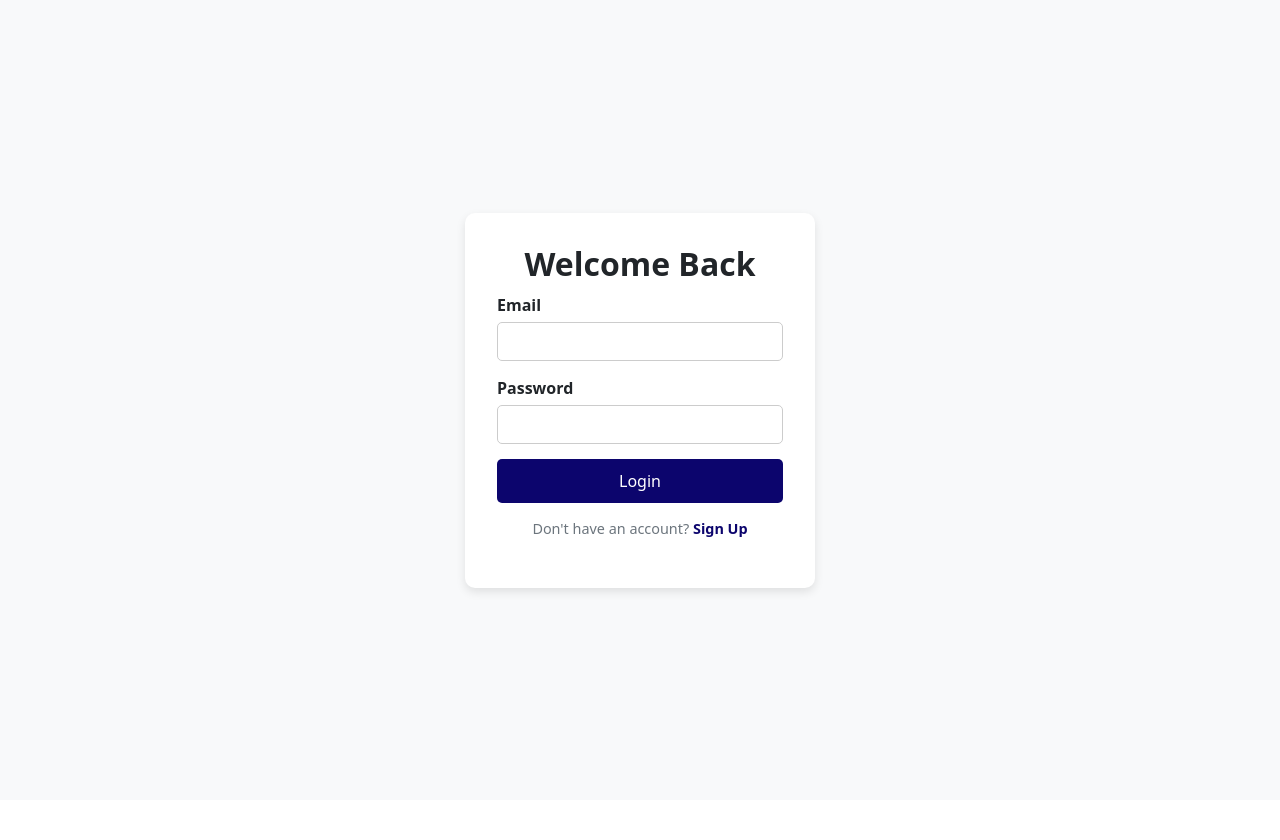
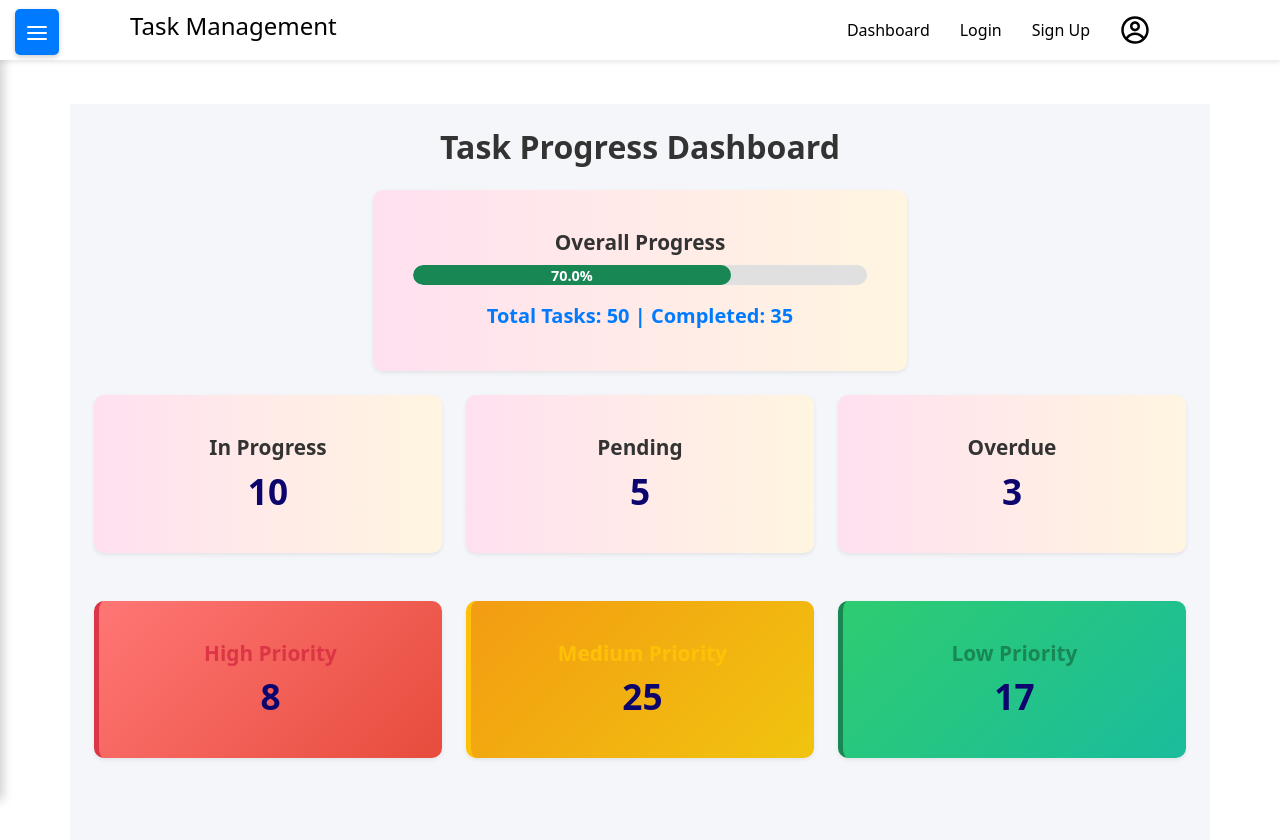
Before and after one commit to devilshade1902/zudio_task_management, a React (Vite) app in the folder task_management_frontend/: page / in a window 1280 px wide. Shown: the top 840 px of the page. Before the commit the page ends 800 px from the top, so only its background shows below. Built offline with nearby package versions, Linux system fonts and the light colour scheme.

Commit message:
Updated some routing

```diff
--- a/task_management_frontend/src/App.jsx
+++ b/task_management_frontend/src/App.jsx
@@ -1,6 +1,7 @@
+// src/App.jsx
 import { BrowserRouter, Route, Routes } from "react-router-dom";
 import "./App.css";
-import Layout from "./components/layout/Layout";
+import Layout from "./components/Layout/Layout"; // Fixed import casing
 import Dashboard from "./pages/Dashboard/Dashboard";
 import Login from "./pages/Login/Login";
 import SignUp from "./pages/Signup/Signup";
@@ -10,12 +11,13 @@ function App() {
   return (
     <BrowserRouter>
       <Routes>
-        <Route path="/" element={<Login />} />  {/* Default page is now Login */}
+        <Route path="/" element={<Login />} />  {/* Default page is Login */}
         <Route path="/login" element={<Login />} />
         <Route path="/signup" element={<SignUp />} />
-        <Route path="/dashboard" element={<Layout />}>
-          <Route index element={<Dashboard />} />
+        <Route path="/" element={<Layout />}>  {/* Layout wraps app pages */}
+          <Route path="dashboard" element={<Dashboard />} />
           <Route path="tasks" element={<Tasks />} />
+          <Route index element={<Dashboard />} />  {/* / shows Dashboard */}
         </Route>
       </Routes>
     </BrowserRouter>
--- a/task_management_frontend/src/components/login/Login.css
+++ /dev/null
@@ -1,4 +0,0 @@
-.login-container{
-    position: relative;
-    left:100px;
-}
```
Also changed, not shown: task_management_frontend/src/components/login/Login.jsx (deleted, +0 -11 lines), task_management_frontend/src/components/signup/Signup.jsx (deleted, +0 -12 lines), task_management_frontend/src/components/signup/Signup.css (deleted).
